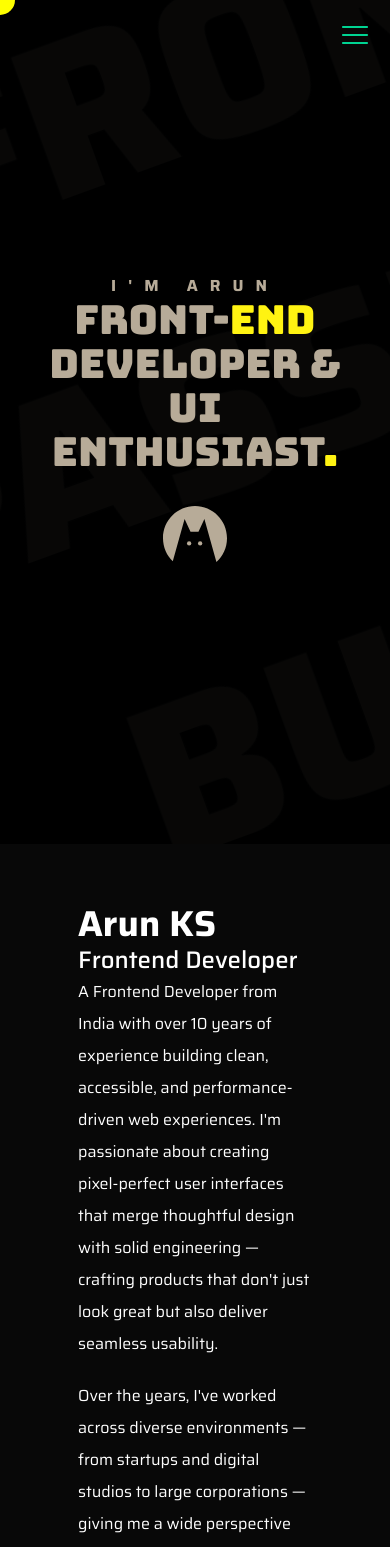
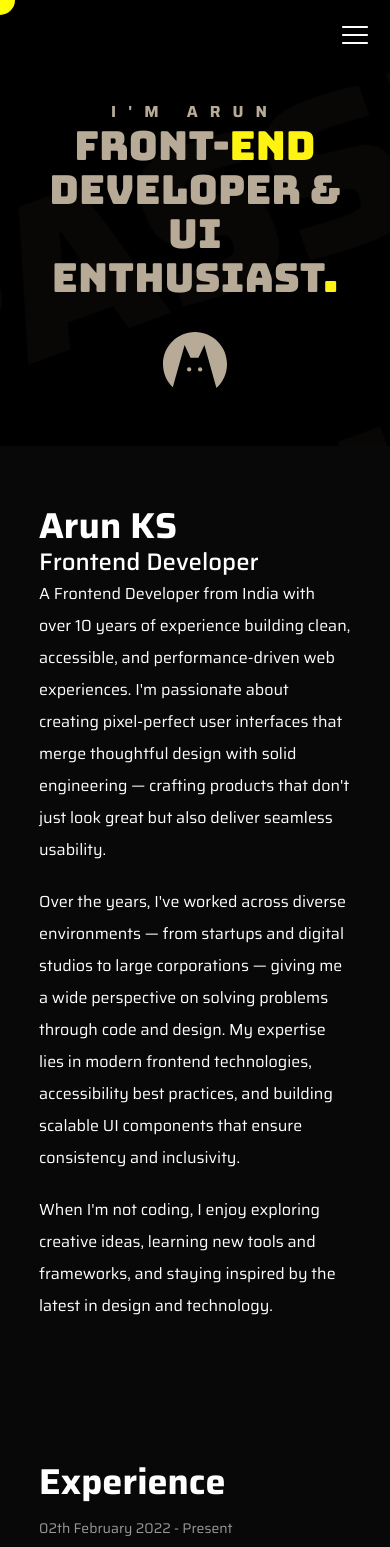
Before and after one commit to arunks636/portfolio, a React (Vite) app: page / in a window 390 px wide. Shown: the top 1547 px of the page. Built offline with nearby package versions, Linux system fonts and the light colour scheme.

Commit message:
Spacing updated

```diff
--- a/src/App.jsx
+++ b/src/App.jsx
@@ -26,7 +26,7 @@ function Preloader({ setLoading }) {
 
   return (
     <div className="fixed inset-0 flex flex-col items-center justify-center bg-black text-white z-[9999] font-display">
-      <p className="text-9xl">{progress}%</p>
+      <p className="lg:text-9xl text-5xl">{progress}%</p>
       <div className="w-full h-2 bg-gray-700 overflow-hidden fixed bottom-0 left-0">
         <div
           className="h-full bg-theme-yellow transition-all duration-300"
--- a/src/components/Navigation.jsx
+++ b/src/components/Navigation.jsx
@@ -15,10 +15,10 @@ function Navigation({ setCursorVariant, darkMode, setDarkMode }) {
       {!isDesktop && (
         <>
           <button
-            className={`fixed right-[20px] top-[20px] z-12 text-3xl cursor-pointer text-emerald-400`}
+            className={`fixed right-[20px] top-[20px] z-12 text-3xl cursor-pointer ${isOpen ? 'text-black' : darkMode ? 'text-white' : 'text-black'}`}
             onClick={() => setIsOpen((prev) => !prev)}
           >
-            {isOpen ? <IoMdClose /> : <RxHamburgerMenu />}
+            {isOpen ? <IoMdClose/> : <RxHamburgerMenu/>}
           </button>
 
           {isOpen && (
@@ -112,11 +112,11 @@ function Navigation({ setCursorVariant, darkMode, setDarkMode }) {
           >
             {["Home", "About", "Experiences", "Technologies", "Contact"].map(
               (item, key) => (
-                <li key={key} className="my-4 uppercase font-display">
+                <li key={key} className="my-2 uppercase font-display">
                   <a
                     className="relative inline-block dark:text-white text-dark
     pb-1
-    text-lg font-medium
+    text-[16px] font-normal
     after:content-[''] after:absolute after:bottom-0 after:right-0
     after:h-[2px] after:w-0 dark:after:bg-theme-yellow after:bg-emerald-400
     after:transition-all after:duration-300 after:ease-out
--- a/src/pages/About.jsx
+++ b/src/pages/About.jsx
@@ -4,7 +4,7 @@ import data from '../data/data';
 function About() {
   return (
     <>
-      <div className="w-full max-w-6/10 mx-auto block 2xl:flex dark:text-white text-dark py-15 font-display selection:bg-yellow-300"  id="aboutSection">
+      <div className="w-full md:max-w-6/10 max-w-8/10 mx-auto block 2xl:flex dark:text-white text-dark py-15 font-display selection:bg-yellow-300"  id="aboutSection">
         <div className="w-[500px] max-w-full">
           <h2 className="font-bold text-4xl">{data.name}</h2>
           <h4 className="font-medium text-2xl">{data.role}</h4>
@@ -20,7 +20,7 @@ function About() {
         </div>
       </div>
 
-      <div className="w-full max-w-6/10 mx-auto flex dark:text-white text-dark py-15 font-display selection:bg-yellow-300" id="experiencesSection">
+      <div className="w-full md:max-w-6/10 max-w-8/10 mx-auto flex dark:text-white text-dark py-15 font-display selection:bg-yellow-300" id="experiencesSection">
         <div className="exp-section">
           <h2 className="font-bold text-4xl mb-4">Experience</h2>
             <div className='lg:inline-grid block gap-5 grid-cols-[auto_auto]'>
@@ -51,7 +51,7 @@ function About() {
         </div>
       </div>
 
-      <div className="w-full max-w-6/10 mx-auto flex dark:text-white text-dark py-15 font-display selection:bg-yellow-300" id="technologiesSection">
+      <div className="w-full md:max-w-6/10 max-w-8/10 mx-auto flex dark:text-white text-dark py-15 font-display selection:bg-yellow-300" id="technologiesSection">
         <div className="technologies-section w-[100%]">
           <h2 className="font-bold text-4xl">Technologies</h2>
 
--- a/src/pages/Contact.jsx
+++ b/src/pages/Contact.jsx
@@ -3,10 +3,10 @@ import { useState } from "react";
 function Contact({ setCursorVariant }) {
 
   return (
-    <div className="dark:bg-stone-50 bg-dark dark:text-black text-white  pb-20 pt-10 px-[20px]" id="contactSection">
-      <div className="container mx-auto py-5 relative">
+    <div className="dark:bg-stone-50 bg-dark dark:text-black text-white sm:pb-20 sm:pt-10 pb-[30px] pt-[30px] px-[20px]" id="contactSection">
+      <div className="container mx-auto sm:py-5 relative">
         <span
-          className="absolute pointer-events-none right-0 top-[-20px] lg:top-5 lg:w-[200px] lg:h-[200px] w-[100px] h-[100px] rounded-full bg-theme-yellow flex items-center justify-center font-display lg:text-3xl text-[15px] text-black dark:opacity-100 opacity-50 lg:opacity-100 z-0">
+          className="sm:absolute mx-auto sm:mb-0 mb-[15px] pointer-events-none right-0 top-[-20px] lg:top-5 lg:w-[200px] lg:h-[200px] w-[100px] h-[100px] rounded-full bg-theme-yellow flex items-center justify-center font-display lg:text-3xl text-[15px] text-black dark:opacity-100 opacity-50 lg:opacity-100 z-0">
           Get in touch
         </span>
         <h1 className="lg:text-5xl text-[25px] font-display z-1 relative">
--- a/src/pages/Home.jsx
+++ b/src/pages/Home.jsx
@@ -7,7 +7,7 @@ function Home({ setCursorVariant, darkMode, setDarkMode }) {
   return (
     <div id="homeSection" className="w-full m-auto font-display dark:text-offwhite text-base relative selection:bg-violet-500 dark:bg-black bg-white isolate overflow-hidden">
 
-      <div className="wrapper relative h-screen flex items-center justify-center overflow-hidden">
+      <div className="wrapper relative md:h-screen md:py-0 pt-[100px] pb-[50px] flex items-center justify-center overflow-hidden">
         {/* 🔹 Background Scrolling Text */}
         <div
           className="absolute inset-0 flex flex-col justify-center opacity-4 pointer-events-none rotate-[-20deg]"
```
